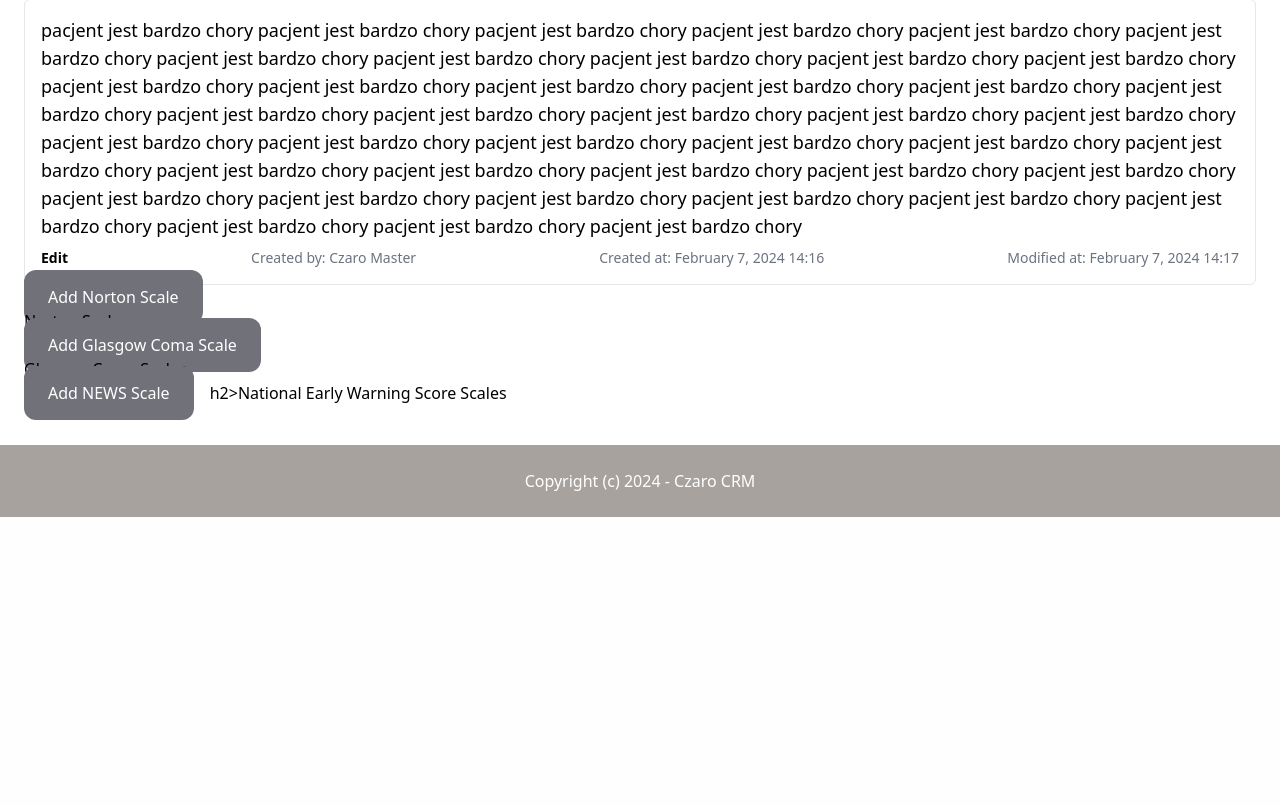
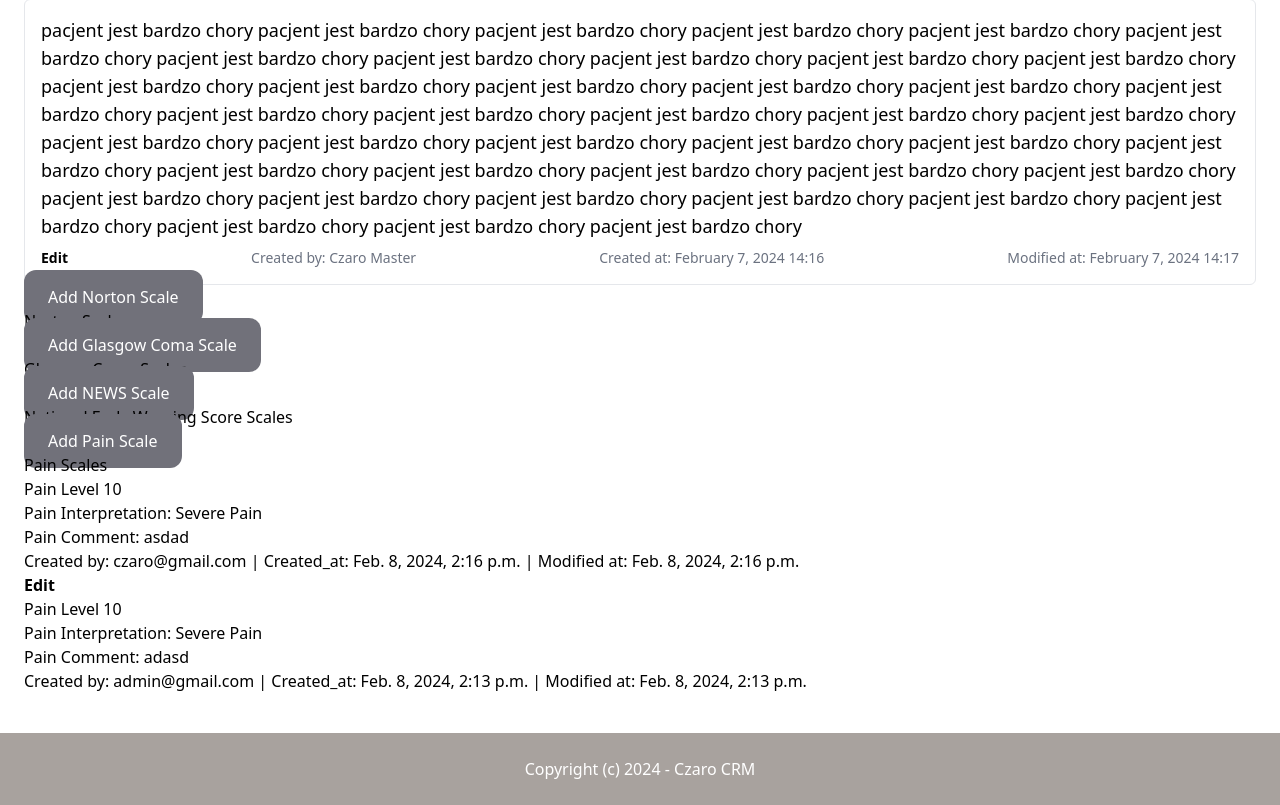
Before and after one commit to MrCzaro/Czaro_CRM, a Django app: page /department/639650cd-fb10-4b58-b911-fa2c75029d8b/hospitalization/ in a window 1280 px wide. Shown: the part 291-1096 px from the top of the page. Before the commit the page ends 808 px from the top, so only its background shows below. Run offline with Django 5.2, Linux system fonts and the light colour scheme; a user stored in the database is signed in; data comes from the database, SQL or seed files in the repository; both versions use the stored data as it was after the commit; some libraries are stand-ins or nearby versions.

Commit message:
Update 9/2/24

```diff
--- a/department/views.py
+++ b/department/views.py
@@ -7,7 +7,7 @@ from django.utils import timezone
 from .models import Department, Hospitalization, Observation
 from .forms import DepartmentForm, ObservationForm, HospitalizationForm, TransferPatientForm, DischargeForm
 from patient.models import Patient
-from scales.models import NortonScale, GlasgowComaScale, NewsScale
+from scales.models import NortonScale, GlasgowComaScale, NewsScale, PainScale
 
 @login_required(login_url="/login/")
 def hospitalization_detail(request, hospitalization_id):
@@ -16,12 +16,14 @@ def hospitalization_detail(request, hospitalization_id):
     norton_scales = NortonScale.objects.filter(hospitalization=hospitalization)
     glasgow_scales = GlasgowComaScale.objects.filter(hospitalization=hospitalization)
     news_scales = NewsScale.objects.filter(hospitalization=hospitalization)
+    pain_scales = PainScale.objects.filter(hospitalization=hospitalization)
     context = {
         "glasgow_scales" : glasgow_scales,
         "hospitalization" : hospitalization,
         "observations" : observations,
         "news_scales" : news_scales,
         "norton_scales" : norton_scales,
+        "pain_scales" : pain_scales,
         "title" : "Hospitalization Detail",
 
     }
--- a/scales/admin.py
+++ b/scales/admin.py
@@ -1,6 +1,7 @@
 from django.contrib import admin
 
-from .models import NortonScale, GlasgowComaScale, NewsScale
-admin.site.register(NortonScale)
+from .models import NortonScale, GlasgowComaScale, NewsScale, PainScale
 admin.site.register(GlasgowComaScale)
 admin.site.register(NewsScale)
+admin.site.register(NortonScale)
+admin.site.register(PainScale)
--- a/scales/models.py
+++ b/scales/models.py
@@ -78,7 +78,7 @@ class NortonScale(models.Model):
     created_by = models.ForeignKey(User, on_delete=models.CASCADE)
     created_at = models.DateTimeField(auto_now_add=True)
     modified_at = models.DateTimeField(auto_now=True)
-    hospitalization = models.ForeignKey(Hospitalization, related_name = "norton", on_delete=models.CASCADE)
+    hospitalization = models.ForeignKey(Hospitalization, on_delete=models.CASCADE)
     physical_condition = models.CharField(max_length=20, choices=PHYSICAL_CHOICES)
     mental_condition = models.CharField(max_length=20, choices=MENTAL_CHOICES)
     activity = models.CharField(max_length=20, choices=ACTIVITY_CHOICES)
@@ -136,7 +136,7 @@ class GlasgowComaScale(models.Model):
     created_by = models.ForeignKey(User, on_delete=models.CASCADE)
     created_at = models.DateTimeField(auto_now_add=True)
     modified_at = models.DateTimeField(auto_now=True)
-    hospitalization = models.ForeignKey(Hospitalization, related_name = "glasgow", on_delete=models.CASCADE)
+    hospitalization = models.ForeignKey(Hospitalization, on_delete=models.CASCADE)
     eye_response = models.CharField(max_length=30, choices=EYE_RESPONSE_CHOICES)
     verbal_response = models.CharField(max_length=30, choices=VERBAL_RESPONSE_CHOICES)
     motor_response = models.CharField(max_length=30, choices=MOTOR_RESPONSE_CHOICES)
@@ -171,12 +171,39 @@ class GlasgowComaScale(models.Model):
         self.total_points = self.calculate_total_points()
         super().save(*args, **kwargs)
 
+class PainScale(models.Model):
+    id = models.UUIDField(primary_key=True, default=uuid.uuid4, editable=False)
+    created_by = models.ForeignKey(User, on_delete=models.CASCADE)
+    created_at = models.DateTimeField(auto_now_add=True)
+    modified_at = models.DateTimeField(auto_now=True)
+    hospitalization = models.ForeignKey(Hospitalization, on_delete=models.CASCADE)
+    pain_comment = models.CharField(max_length=255, blank=True, null=True)
+    pain_level = models.IntegerField(validators=[MinValueValidator(0), MaxValueValidator(10)])
+    pain_intepretation = models.CharField()
+    class Meta:
+        ordering = ("-created_at",)
+
+    def pain_intepretation(self):
+        if self.pain_level == 0:
+            interpretation = "No Pain"
+        elif self.pain_level in [1,2,3]:
+            interpretation = "Mild Pain"
+        elif self.pain_level in [4,5,6]:
+            interpretation = "Moderate Pain"
+        else:
+            interpretation = "Severe Pain"
+        return interpretation
+
+    def save(self, *args, **kwargs):
+        self.pain_intepretation = self.pain_intepretation()
+        super().save(*args, **kwargs)
+
 class NewsScale(models.Model):
     id = models.UUIDField(primary_key=True, default=uuid.uuid4, editable=False)
     created_by = models.ForeignKey(User, on_delete=models.CASCADE)
     created_at = models.DateTimeField(auto_now_add=True)
     modified_at = models.DateTimeField(auto_now=True)
-    hospitalization = models.ForeignKey(Hospitalization, related_name = "news", on_delete=models.CASCADE)
+    hospitalization = models.ForeignKey(Hospitalization, on_delete=models.CASCADE)
     respiratory_rate = models.IntegerField(validators=[MinValueValidator(0), MaxValueValidator(100)])
     oxygen_saturation = models.IntegerField(validators=[MinValueValidator(0), MaxValueValidator(100)])
     is_on_oxygen = models.BooleanField(choices=YES_NO_CHOICES, default=NO)
--- a/scales/urls.py
+++ b/scales/urls.py
@@ -4,10 +4,12 @@ from . import views
 app_name = "scales"
 
 urlpatterns = [
-    path("<uuid:patient_id>/<uuid:hospitalization_id>/norton-add/", views.create_norton_scale, name="norton_create"),
-    path("<uuid:patient_id>/<uuid:hospitalization_id>/norton-edit/<uuid:norton_id>/", views.update_norton_scale, name="norton_update"),
     path("<uuid:patient_id>/<uuid:hospitalization_id>/glasgow-add/", views.create_glasgow_scale, name="glasgow_create"),
     path("<uuid:patient_id>/<uuid:hospitalization_id>/glasgow-edit/<uuid:glasgow_id>/", views.update_glasgow_scale, name="glasgow_update"),
     path("<uuid:patient_id>/<uuid:hospitalization_id>/news-add/", views.create_news_scale, name="news_create"),
     path("<uuid:patient_id>/<uuid:hospitalization_id>/news-edit/<uuid:news_id>/", views.update_news_scale, name="news_update"),
+    path("<uuid:patient_id>/<uuid:hospitalization_id>/norton-add/", views.create_norton_scale, name="norton_create"),
+    path("<uuid:patient_id>/<uuid:hospitalization_id>/norton-edit/<uuid:norton_id>/", views.update_norton_scale, name="norton_update"),
+    path("<uuid:patient_id>/<uuid:hospitalization_id>/pain-add/", views.create_pain_scale, name="pain_create"),
+    path("<uuid:patient_id>/<uuid:hospitalization_id>/pain-edit/<uuid:pain_id>/", views.update_pain_scale, name="pain_update"),
 ]
--- a/templates/hospitalization_detail.html
+++ b/templates/hospitalization_detail.html
@@ -88,7 +88,7 @@
 
 <a href="{% url 'scales:news_create' hospitalization.patient.id hospitalization.id %}" class="py-4 px-6 bg-zinc-500 rounded-xl text-white mr-3">Add NEWS Scale</a>
 
-h2>National Early Warning Score Scales</h2>
+<h2>National Early Warning Score Scales</h2>
 <ul>
   {% for news_scale in news_scales %}
     <li>
@@ -112,4 +112,20 @@ h2>National Early Warning Score Scales</h2>
   {% endfor %}
 </ul>
 
+<a href="{% url 'scales:pain_create' hospitalization.patient.id hospitalization.id %}" class="py-4 px-6 bg-zinc-500 rounded-xl text-white mr-3">Add Pain Scale</a>
+<h2>Pain Scales</h2>
+<ul>
+  {% for pain_scale in pain_scales %}
+    <li>
+      <p>Pain Level {{ pain_scale.pain_level }}</p>
+      <p>Pain Interpretation: {{ pain_scale.pain_intepretation }}</p>
+      <p>Pain Comment: {{ pain_scale.pain_comment }}</p>
+      <p>Created by: {{ pain_scale.created_by }} | Created_at: {{ pain_scale.created_at}} | Modified at: {{ pain_scale.modified_at }}</p>
+
+    {% if pain_scale.created_by == user %}
+        <a href="{% url 'scales:pain_update' hospitalization.patient.id hospitalization.id pain_scale.id %}" class="font-bold text-black mr-3">Edit</a>
+    {% endif %}
+    </li>
+  {% endfor %}
+</ul>
 {% endblock %}
```
Also changed, not shown: scales/forms.py (+33 -24 lines), scales/views.py (+117 -62 lines), db.sqlite3, scales/migrations/0002_alter_glasgowcomascale_hospitalization_and_more.py (added), scales/migrations/0003_alter_painscale_options_and_more.py (added).
